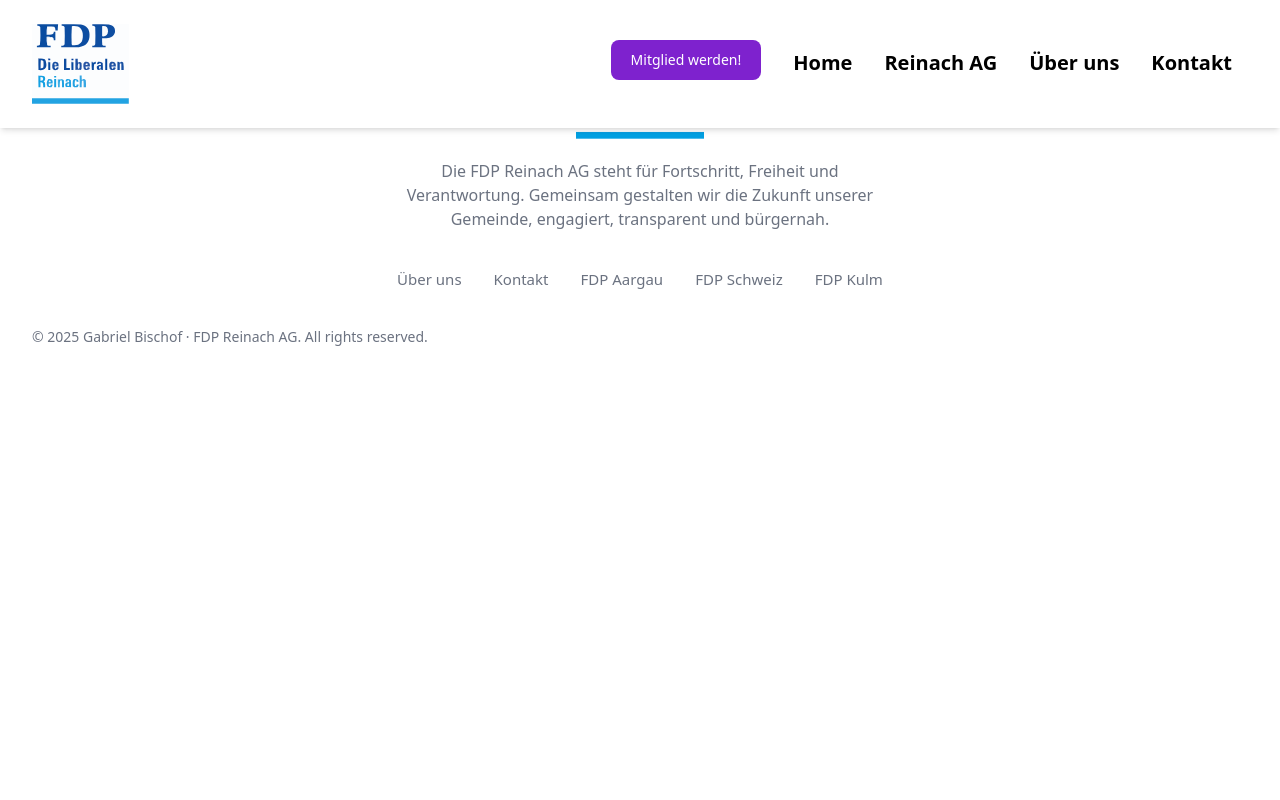
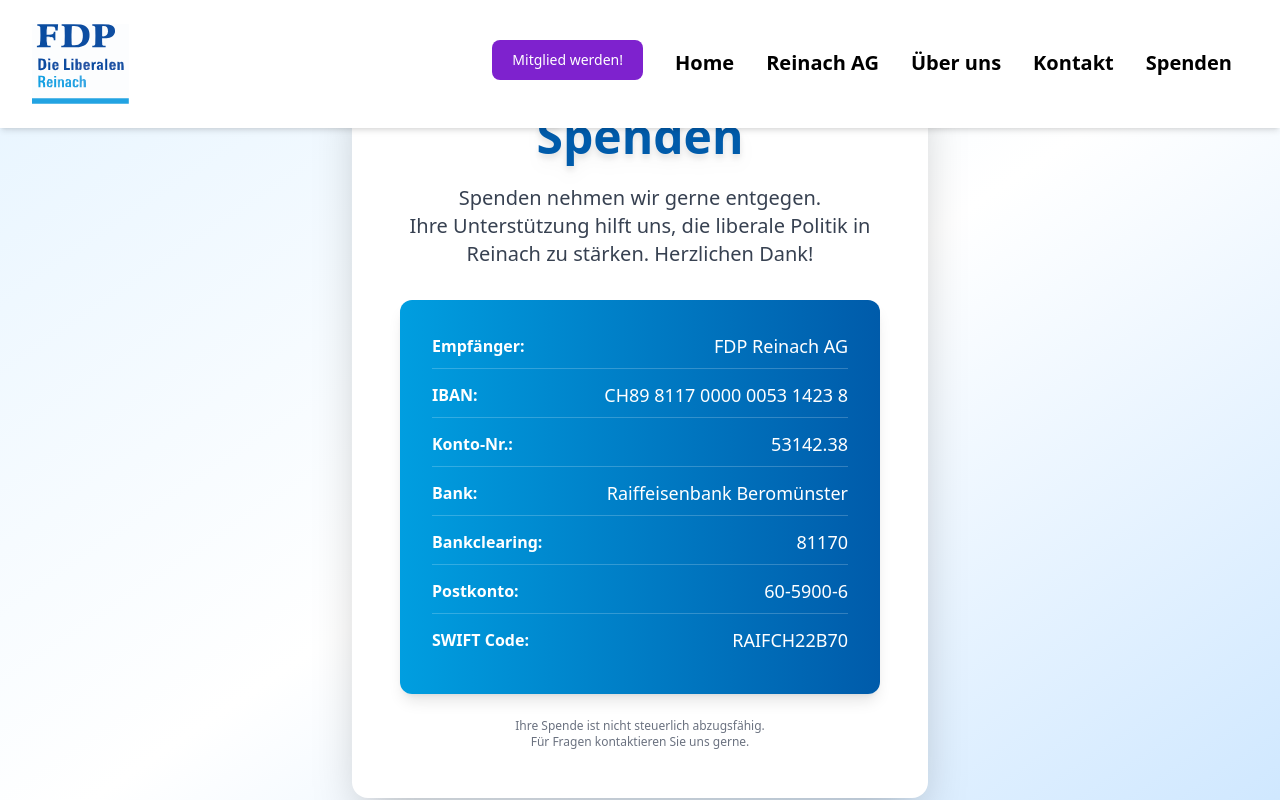
Before and after one commit to TheNotoriousGB/fdp-reinach-ag, a React (Vite) app: page /spenden in a window 1280 px wide. Shown: the top 800 px of the page. Built offline with nearby package versions, Linux system fonts and the light colour scheme.

Commit message:
Spender Seite

```diff
--- a/src/App.jsx
+++ b/src/App.jsx
@@ -6,6 +6,7 @@ import Contact from './components/kontakt';
 import ReinachAG from './components/reinach-ag';
 import Footer from './components/Footer';
 import Blog from './components/Blog';
+import Spenden from './components/Spenden';
 
 
 function App() {
@@ -18,6 +19,7 @@ function App() {
           <Route path="/ueber-uns" element={<About />} />
           <Route path="/kontakt" element={<Contact />} />
           <Route path="/blog" element={<Blog />} />
+          <Route path="/spenden" element={<Spenden />} />
         </Routes>
       <Footer />
     </BrowserRouter>
--- a/src/components/Footer.jsx
+++ b/src/components/Footer.jsx
@@ -20,6 +20,10 @@ const footerNavs = [
     {
         href: "https://www.fdp-kulm.ch/",
         name: "FDP Kulm",
+    },
+    {
+        href: "/spenden",
+        name: "Spenden",
     },
 ];
 
--- a/src/components/Navbar.jsx
+++ b/src/components/Navbar.jsx
@@ -40,6 +40,9 @@ function Navbar() {
                     <li className="p-2 md:p-4 border-b-2 border-blue-900 border-opacity-0 hover:border-opacity-100 hover:text-blue-900 duration-200 cursor-pointer">
                         <Link to="/kontakt">Kontakt</Link>
                     </li>
+                    <li className="p-2 md:p-4 border-b-2 border-blue-900 border-opacity-0 hover:border-opacity-100 hover:text-blue-900 duration-200 cursor-pointer">
+                        <Link to="/spenden">Spenden</Link>
+                    </li>
                 </ul>
             </nav>
 
@@ -80,6 +83,9 @@ function Navbar() {
                         <li className="py-3 w-full text-center">
                             <Link to="/kontakt" onClick={() => setMenuOpen(false)}>Kontakt</Link>
                         </li>
+                        <li className="py-3 w-full text-center border-b border-gray-200">
+                            <Link to="/spenden" onClick={() => setMenuOpen(false)}>Spenden</Link>
+                        </li>
                     </ul>
                 </nav>
             )}
--- /dev/null
+++ b/src/components/Spenden.jsx
@@ -0,0 +1,37 @@
+import React from "react";
+
+const spendenDaten = [
+  { label: "Empfänger", value: "FDP Reinach AG" },
+  { label: "IBAN", value: "CH89 8117 0000 0053 1423 8" },
+  { label: "Konto-Nr.", value: "53142.38" },
+  { label: "Bank", value: "Raiffeisenbank Beromünster" },
+  { label: "Bankclearing", value: "81170" },
+  { label: "Postkonto", value: "60-5900-6" },
+  { label: "SWIFT Code", value: "RAIFCH22B70" },
+];
+
+export default function Spenden() {
+  return (
+    <div className="min-h-screen flex flex-col items-center justify-center bg-gradient-to-br from-[#e6f4ff] via-white to-[#cce6ff] py-16 px-4">
+      <div className="max-w-xl w-full bg-white rounded-2xl shadow-2xl p-8 md:p-12 text-center">
+        <h1 className="text-4xl md:text-5xl font-extrabold text-[#005baa] mb-6 drop-shadow-lg">Spenden</h1>
+        <p className="text-lg md:text-xl text-gray-700 mb-8 font-medium">
+          Spenden nehmen wir gerne entgegen. <br />Ihre Unterstützung hilft uns, die liberale Politik in Reinach zu stärken. Herzlichen Dank!
+        </p>
+        <div className="bg-gradient-to-r from-[#009ee0] to-[#005baa] rounded-xl p-6 md:p-8 text-white shadow-lg mb-6">
+          <ul className="space-y-3 text-left">
+            {spendenDaten.map((item) => (
+              <li key={item.label} className="flex flex-col sm:flex-row sm:items-center justify-between border-b border-white/20 pb-2 last:border-b-0">
+                <span className="font-semibold w-40 inline-block">{item.label}:</span>
+                <span className="break-all text-base md:text-lg">{item.value}</span>
+              </li>
+            ))}
+          </ul>
+        </div>
+        <div className="text-xs text-gray-500 mt-4">
+          Ihre Spende ist nicht steuerlich abzugsfähig.<br />Für Fragen kontaktieren Sie uns gerne.
+        </div>
+      </div>
+    </div>
+  );
+}
```
